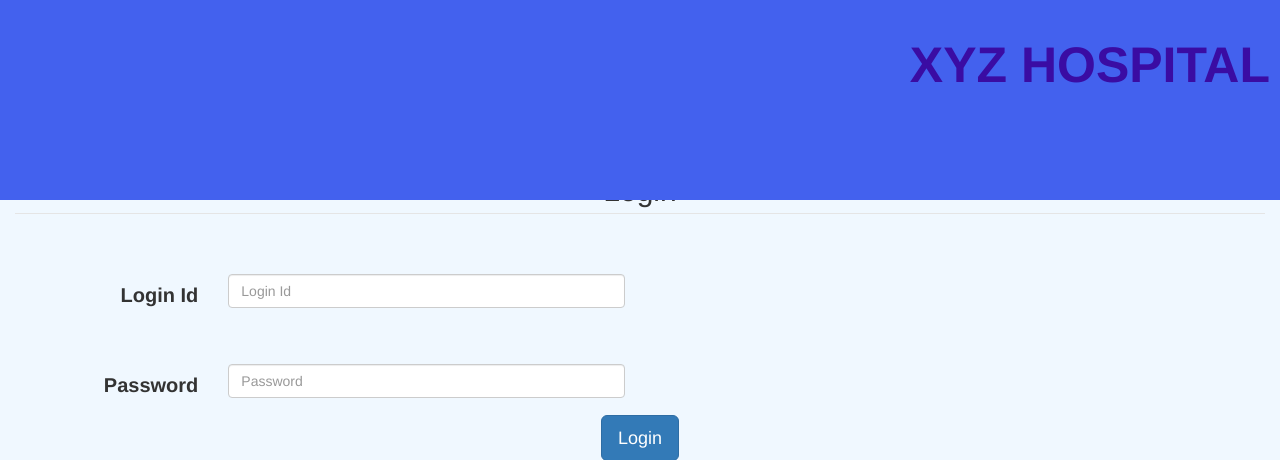
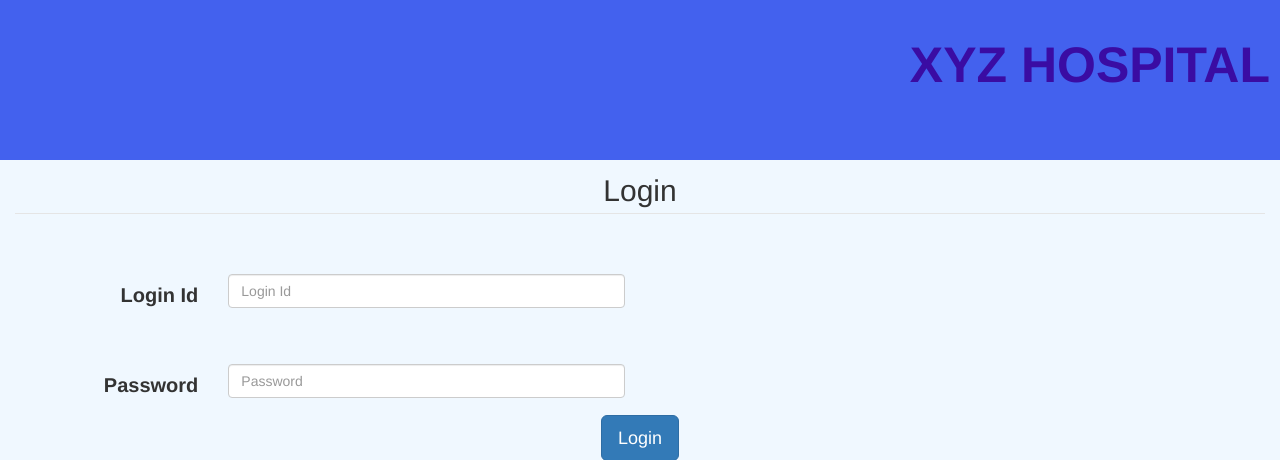
Before and after one commit to santhosh-reddy03/hms, a Flask app: page / in a window 1280 px wide. Shown: the top 460 px of the page. Run offline with Flask 2, Linux system fonts and the light colour scheme; some libraries are stand-ins or nearby versions.

Commit message:
cleared display issue

```diff
--- a/application/templates/layout.html
+++ b/application/templates/layout.html
@@ -13,7 +13,7 @@
   <body style='background-color: #F0F8FF;'>
 
 
-    <div class="h-25 container-fluid clearfix  fixed-top px-0" style="background-color: #4361EE;">
+    <div class=" container-fluid clearfix  fixed-top px-0" style="background-color: #4361EE; height:160px">
 
       <div class="float-right pb-3 pt-5 pr-3" style="font-size: 50px;font-weight: 900;color: #3A0CA3;">XYZ HOSPITAL </div>
 
```
